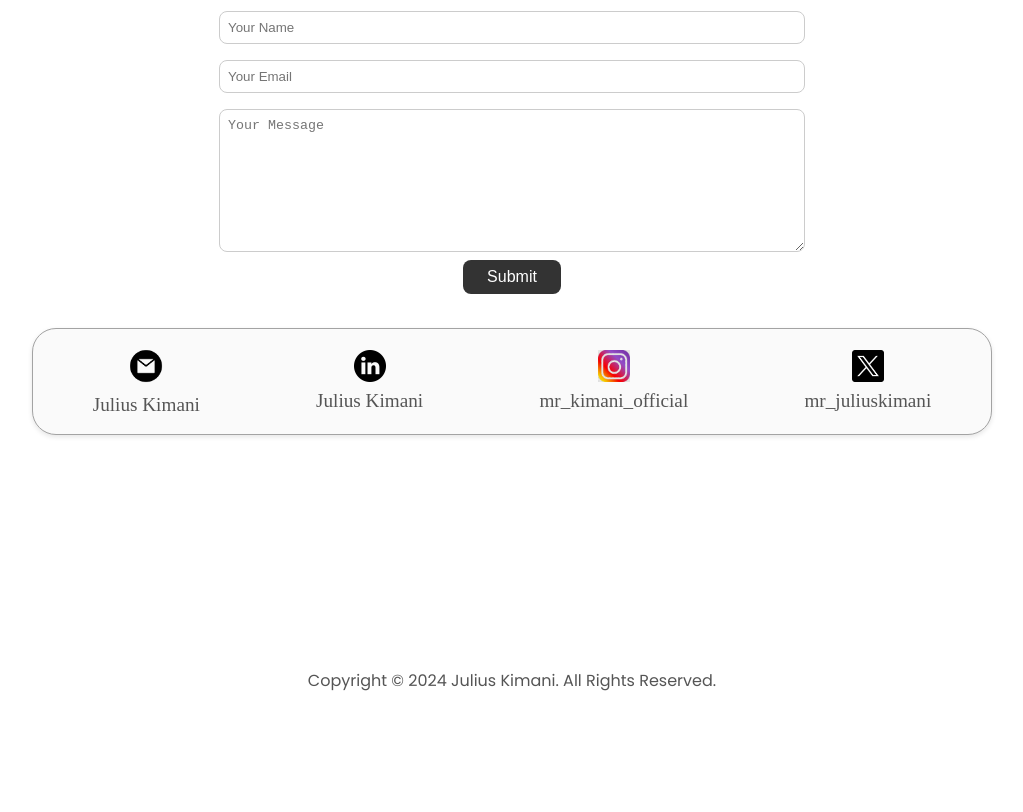
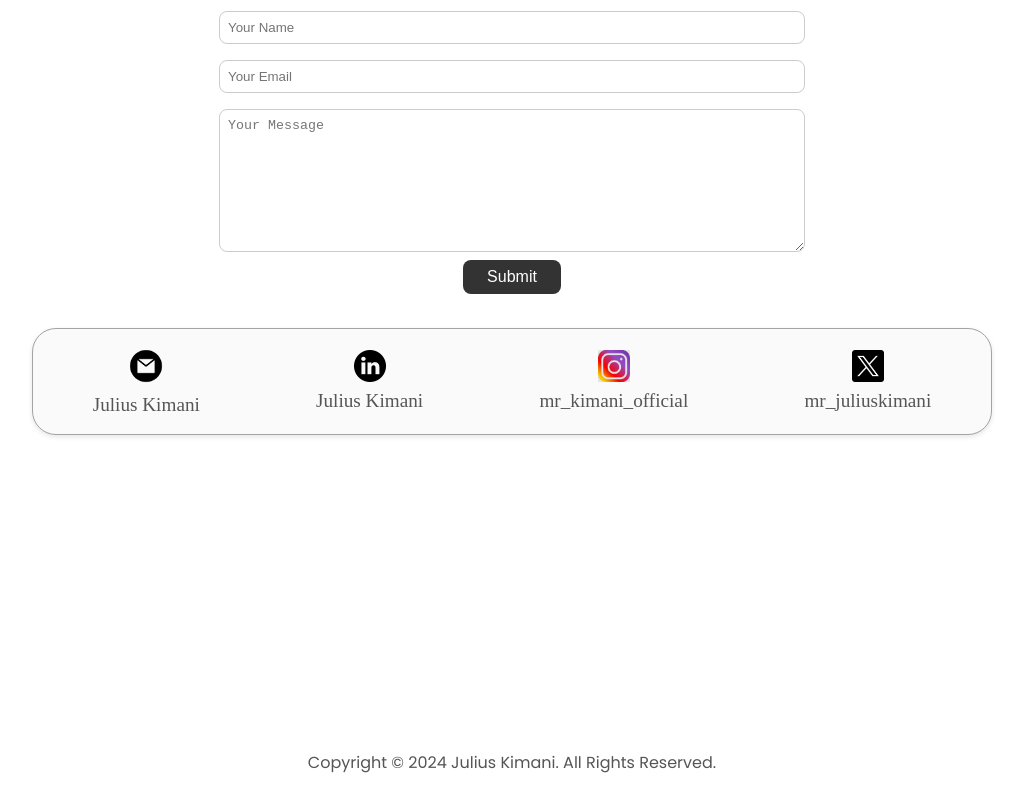
Before and after one commit to kimanicoder-art/html-css-js-my-portfolio-website, a plain HTML site: page index.html in a window 1280 px wide. Shown: the part 3595-4407 px from the top of the page, without its empty margins (128-1151 px from the left). Before the commit the page ends 4315 px from the top, so only its background shows below. Drawn offline with Linux system fonts and the light colour scheme.

Commit message:
Update style.css

```diff
--- a/style.css
+++ b/style.css
@@ -499,8 +499,8 @@ article .icon {
 
 /* FOOTER SECTION */
 footer {
-    height: 10vh;
-    margin: 0 1rem;
+    height: 30vh;
+    margin: 0.1rem;
     display: flex;
     justify-content: center;
     align-items: center;
```
